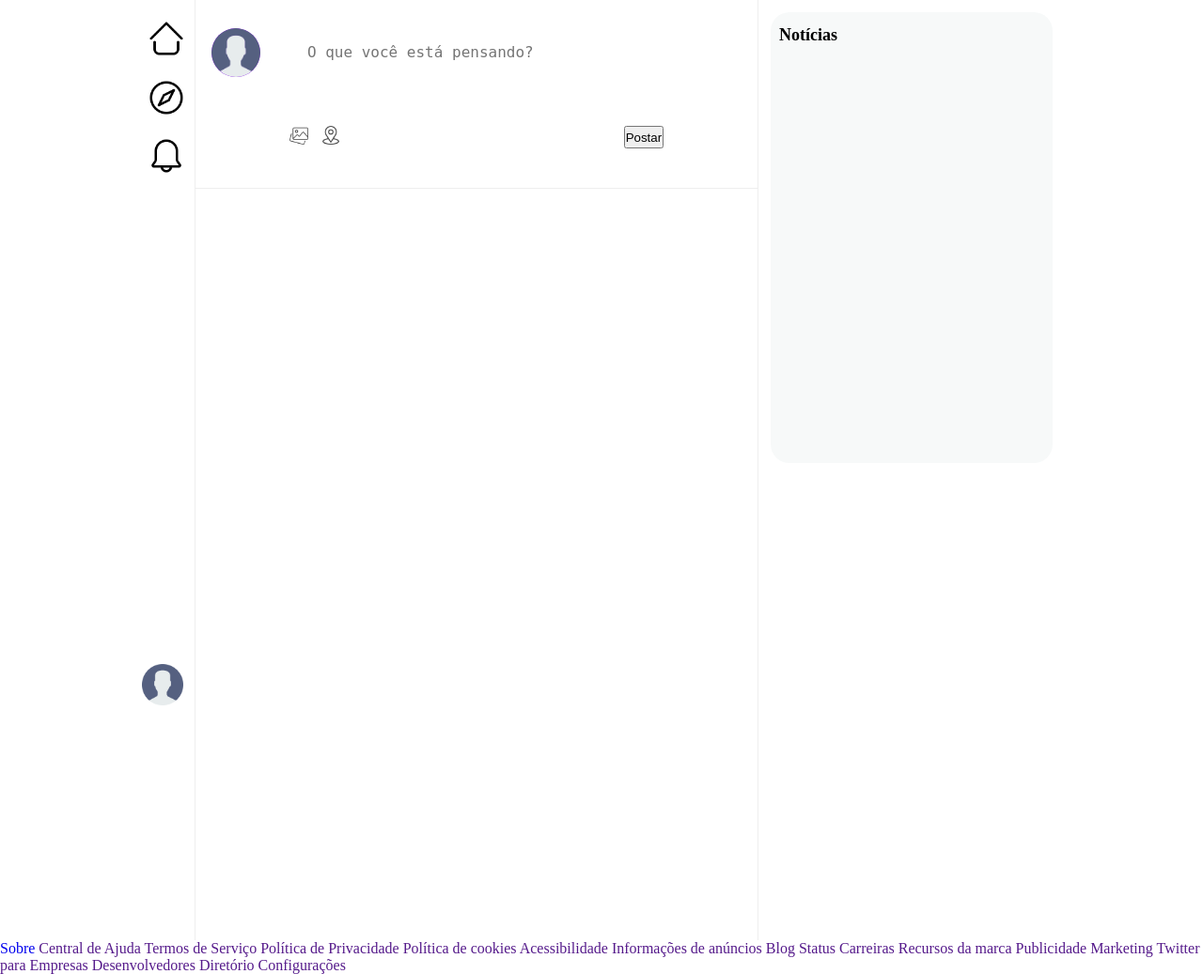
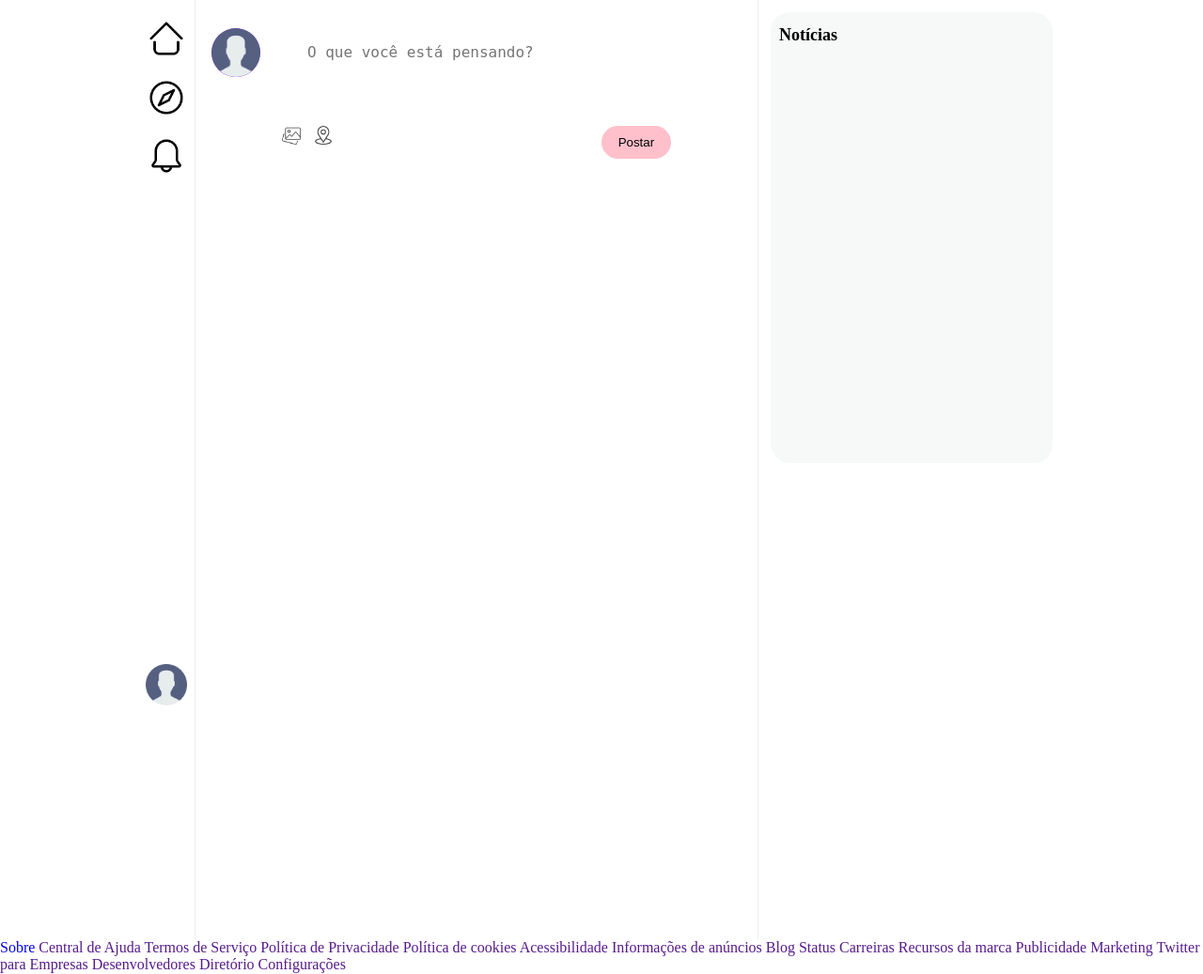
Before and after one commit to DaniDanis/buser_twiitter_tech, a Django app: page /home/ in a window 1280 px wide. Shown: the top 1037 px of the page at 94% size. Run offline with Django 4.2, Linux system fonts and the light colour scheme; the visitor is signed in with stand-in values (Sample User, id 1); data that the repository does not hold is empty.

Commit message:
Ajustado design e respoinsividade geral

```diff
--- a/pagina_web/static/css/main.css
+++ b/pagina_web/static/css/main.css
@@ -1,5 +1,4 @@
 .main-textbox-column{
-    border-bottom: 1px solid rgb(238, 238, 238);
     min-height: 200px;
 }
 .main-post-area{
@@ -51,6 +50,13 @@
     min-height: 19px;
 }
 
+.main-botao-postar{
+    border: pink;
+    background-color: pink;
+    border-radius: 20px;
+    padding: 10px 18px;
+}
+
 .main-postlist{
     min-height: 800px;
     padding: 1%;
@@ -70,6 +76,7 @@
     .main-textbox-column{
         display: none;
         margin-top: 6vh;
+        min-height: auto;
     }
     .profile-pic{
         display: none;
@@ -77,4 +84,9 @@
     .main-postlist{
         margin-top: 6vh;
     }
+
+    .main-upper-form {
+        padding-top: 0;
+        min-height: auto;
+    }
 }
--- a/pagina_web/static/css/menubar.css
+++ b/pagina_web/static/css/menubar.css
@@ -105,6 +105,6 @@
 
     .menubar-profilebar {
         width: 100%;
-        margin: .5em 0 0 .5em;
+        margin: .5em 0 0 1em;
     }
 }
--- a/pagina_web/static/css/post_list.css
+++ b/pagina_web/static/css/post_list.css
@@ -3,7 +3,7 @@
   margin-top: 5px;
   width: 100%;
   display: flex;
-  flex-wrap: wrap;
+  /* flex-wrap: wrap; */
   height: auto;
 
   /* ≃° testes */
--- a/pagina_web/templates/home/main.html
+++ b/pagina_web/templates/home/main.html
@@ -29,7 +29,7 @@
           class="input-button"
         />
       </div>
-      <input type="submit" value="Postar" />
+      <input type="submit" class="main-botao-postar" value="Postar" />
     </div>
   </form>
 </div>
--- a/pagina_web/templates/home/post_list.html
+++ b/pagina_web/templates/home/post_list.html
@@ -16,9 +16,10 @@
     <!-- ≃≃# Div com o conteúdo -->
     <div class="post_content">
       <header class="post_autoria">
-        <span class="post_nome_de_usuario">{{post.user.is_active}}</span>
-        <a class="post_user">@{{ post.user }}</a>
-        <time>.&nbsp;&nbsp;. {{post.data }}</time>
+        <span class="post_nome_de_usuario">{{user.first_name}} {{user.last_name}} </span>
+
+        <a class="post_user"> &nbsp;@{{ post.user }}</a>
+        <time>&nbsp;{{post.date }}</time>
         <button class="post_tres_pontos">
           <img src="{% static 'images/posts/icones/tres-pontos.svg' %}" />
         </button>
```
